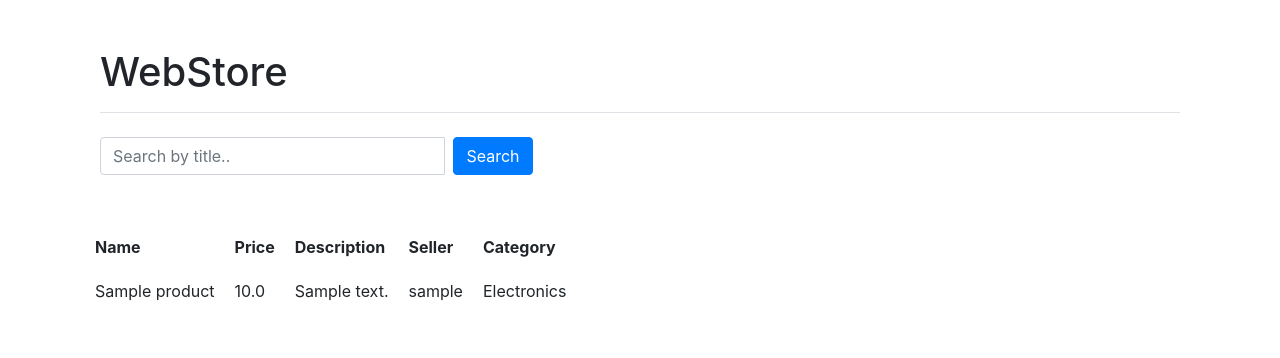
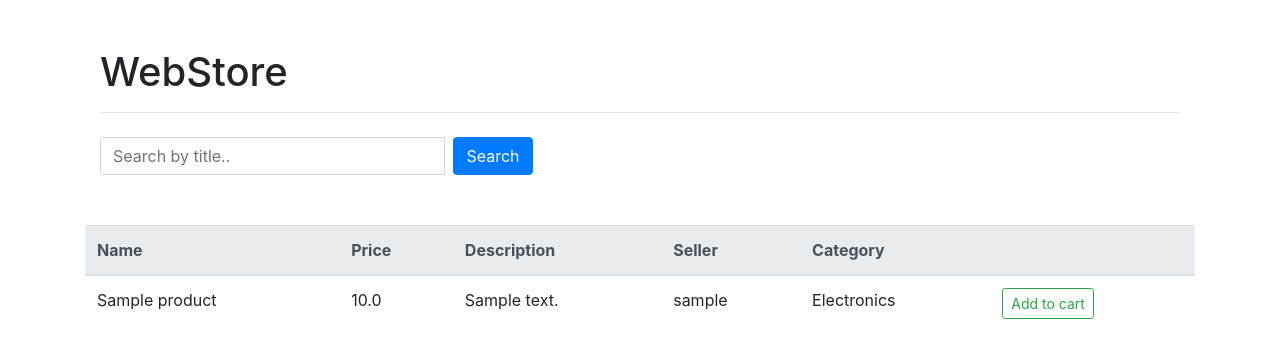
Before and after one commit to parissak/Verkkokauppa, a Flask app: page /products in a window 1280 px wide. Shown: the part 56-414 px from the top of the page. Run offline with Flask 2, Linux system fonts and the light colour scheme; data comes from the database, SQL or seed files in the repository; tables that the repository leaves empty hold one stand-in row (values such as "Sample post"); some libraries are stand-ins or nearby versions.

Commit message:
listauksen tyylitys, painikkeen lisäys

```diff
--- a/application/templates/products/list.html
+++ b/application/templates/products/list.html
@@ -19,24 +19,38 @@
   </form>
 </div>
 
-<table cellpadding="10">
+<div class="table-responsive">
+  <table class="table table-hover">
+    <thead class="thead-light">
       <tr>
-    <th>Name</th>
-    <th>Price</th>
-    <th>Description</th>
-    <th>Seller</th>
-    <th>Category</th>
+        <th scope="col">Name</th>
+        <th scope="col">Price</th>
+        <th scope="col">Description</th>
+        <th scope="col">Seller</th>
+        <th scope="col">Category</th>
+        <th scope="col"></th>
       </tr>
+    </thead>
     {% for product in products %}
     <tr>
+      <tbody>
         <td>{{ product.name }}</td>
         <td>{{ product.price }}</td>
         <td>{{ product.description }}</td>
         <td>{{ product.account.username }}</td>
         <td>{{ product.category.name }}</td>
+
+        <td>
+          <form method="POST" action="">
+            <button type="submit" class="btn btn-outline-success btn-sm" name="id"
+            value="{{ product }}"> Add to cart</button>
+          </form>
+        </td>
     </tr>
+    </tbody>
     {% endfor %}
   </table>
+</div>
 
 
 
```
Also changed, not shown: application/products/views.py (line endings or trailing spaces). Lines whose indentation alone changed are shown as unchanged.
